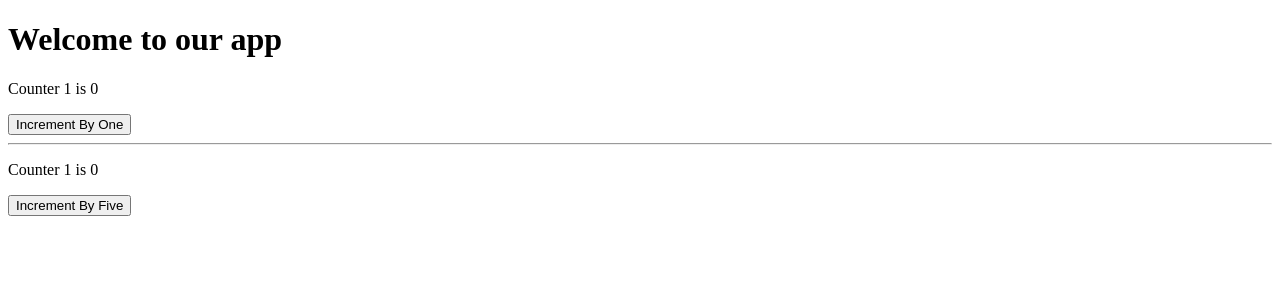
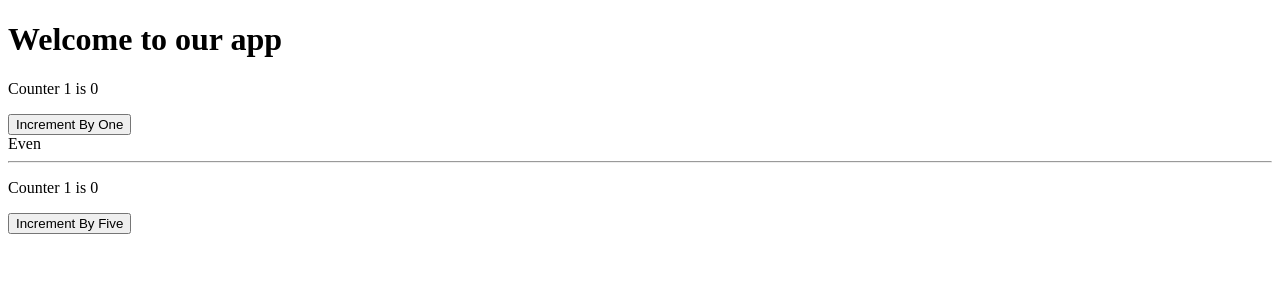
Before and after one commit to rafiurrafi/react-bootcamp, a React (Create React App) app: page / in a window 1280 px wide. Shown: the top 300 px of the page. Built offline with nearby package versions, Linux system fonts and the light colour scheme.

Commit message:
cached return value using memo

```diff
--- a/src/practise/practiseApp.jsx
+++ b/src/practise/practiseApp.jsx
@@ -10,6 +10,11 @@ const PractiseApp = (props) => {
     () => setCount1((count) => count + 1),
     []
   );
+  const isEven = React.useMemo(() => {
+    var i = 0;
+    while (i < 1000000000) i++;
+    return count1 % 2 ? "Odd" : "Even";
+  }, [count1]);
   const handleIncrementByFive = React.useCallback(
     () => setCount2((count) => count + 5),
     []
@@ -19,6 +24,8 @@ const PractiseApp = (props) => {
       <Title title="Welcome to our app" />
       <ShowCounter number={1} count={count1} />
       <Button onHandleIncrement={handleIncrementByOne}>Increment By One</Button>
+      <br />
+      {isEven}
       <hr />
       <ShowCounter number={2} count={count2} />
       <Button onHandleIncrement={handleIncrementByFive}>
```
